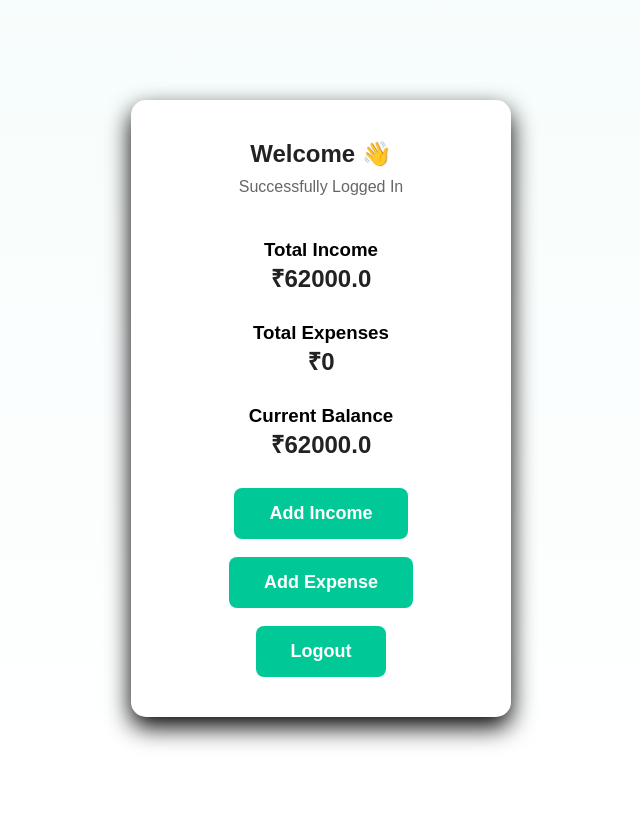
After one commit to saif-ai-dev/Expense_Tracker, a Flask app: page /dashboard in a window 1280 px wide. The commit adds this page. Shown: the whole page, without its empty margins (319-959 px from the left). Run offline with Flask 3, Linux system fonts and the light colour scheme; data comes from the database, SQL or seed files in the repository; both versions use the stored data as it was after the commit.

Commit message:
Implemented Add Income feature and dashboard updates

```diff
--- a/app.py
+++ b/app.py
@@ -1,18 +1,147 @@
-from flask import Flask, render_template
+from flask import Flask, render_template, request, redirect, url_for, flash
+import sqlite3
 
 app = Flask(__name__)
+app.secret_key = "expense_tracker_secret"
+
+def create_database():
+    conn = sqlite3.connect("Expense_Tracker.db")
+    cursor = conn.cursor()
+    cursor.execute("""
+        CREATE TABLE IF NOT EXISTS users (
+            id INTEGER PRIMARY KEY AUTOINCREMENT,
+            name TEXT NOT NULL,
+            email TEXT UNIQUE NOT NULL,
+            password TEXT NOT NULL
+        )
+    """)
+
+    cursor.execute("""
+CREATE TABLE IF NOT EXISTS transactions(
+    id INTEGER PRIMARY KEY AUTOINCREMENT,
+    user_id INTEGER,
+    type TEXT NOT NULL,
+    amount REAL NOT NULL,
+    category TEXT NOT NULL,
+    description TEXT,
+    FOREIGN KEY(user_id) REFERENCES users(id)
+)
+""")
+
+    conn.commit()
+    conn.close()
 
 @app.route("/")
 def home():
     return render_template("home.html")
 
-@app.route("/login")
+@app.route("/dashboard")
+def dashboard():
+
+    conn = sqlite3.connect("Expense_Tracker.db")
+    cursor = conn.cursor()
+
+    cursor.execute("SELECT SUM(amount) FROM transactions WHERE type='Income'")
+    total_income = cursor.fetchone()[0]
+
+    cursor.execute("SELECT SUM(amount) FROM transactions WHERE type='Expense'")
+    total_expense = cursor.fetchone()[0]
+
+    conn.close()
+
+    if total_income is None:
+        total_income = 0
+
+    if total_expense is None:
+        total_expense = 0
+
+    balance = total_income - total_expense
+
+    return render_template(
+        "dashboard.html",
+        total_income=total_income,
+        total_expense=total_expense,
+        balance=balance
+    )
+
+@app.route("/add_income", methods=["GET", "POST"])
+def add_income():
+
+    if request.method == "POST":
+        source = request.form["source"]
+        amount = request.form["amount"]
+
+        conn = sqlite3.connect("Expense_Tracker.db")
+        cursor = conn.cursor()
+
+        cursor.execute("""
+            INSERT INTO transactions (user_id, type, amount, category, description)
+            VALUES (?, ?, ?, ?, ?)
+        """, (1, "Income", amount, source, source))
+
+        conn.commit()
+        conn.close()
+
+        flash("Income Added Successfully!")
+        return redirect(url_for("dashboard"))
+
+    return render_template("add_income.html")
+
+@app.route("/login", methods=["GET", "POST"])
 def login():
+
+    if request.method == "POST":
+
+        email = request.form["email"]
+        password = request.form["password"]
+
+        conn = sqlite3.connect("Expense_Tracker.db")
+        cursor = conn.cursor()
+
+        cursor.execute(
+            "SELECT * FROM users WHERE email=? AND password=?",
+            (email, password)
+        )
+
+        user = cursor.fetchone()
+
+        conn.close()
+
+        if user:
+            flash("Login Successful!")
+            return redirect(url_for("dashboard"))
+
+        else:
+            flash("Invalid Email or Password!")
+            return redirect(url_for("login"))
+
     return render_template("login.html")
 
-@app.route("/register")
+@app.route("/register", methods=["GET", "POST"])
 def register():
+
+    if request.method == "POST":
+
+        name = request.form["name"]
+        email = request.form["email"]
+        password = request.form["password"]
+
+        conn = sqlite3.connect("Expense_Tracker.db")
+        cursor = conn.cursor()
+
+        cursor.execute(
+            "INSERT INTO users (name, email, password) VALUES (?, ?, ?)",
+            (name, email, password)
+        )
+
+        conn.commit()
+        conn.close()
+
+        flash("Registration successful! Please log in.", "success")
+        return redirect(url_for("login"))
+
     return render_template("register.html")
 
 if __name__ == "__main__":
+    create_database()
     app.run(debug=True)
--- /dev/null
+++ b/templates/dashboard.html
@@ -0,0 +1,58 @@
+<!DOCTYPE html>
+<html lang="en">
+
+<head>
+    <meta charset="UTF-8">
+    <meta name="viewport" content="width=device-width, initial-scale=1.0">
+    <title>Dashboard - Expense Tracker</title>
+
+    <link rel="stylesheet"
+        href="{{ url_for('static', filename='css/style.css') }}">
+</head>
+
+<body>
+
+    <div class="login-container">
+
+        <h2>Welcome 👋</h2>
+
+        <p>Successfully Logged In</p>
+
+        <br>
+
+        <h3>Total Income</h3>
+        <h2>₹{{ total_income }}</h2>
+
+        <br>
+
+        <h3>Total Expenses</h3>
+        <h2>₹{{ total_expense }}</h2>
+
+        <br>
+
+        <h3>Current Balance</h3>
+        <h2>₹{{ balance }}</h2>
+
+        <br>
+
+        <a href="/add_income" class="primary-btn">
+            Add Income
+        </a>
+
+        <br><br>
+
+        <a href="/add_expense" class="primary-btn">
+            Add Expense
+        </a>
+
+        <br><br>
+
+        <a href="/" class="primary-btn">
+            Logout
+        </a>
+
+    </div>
+
+</body>
+
+</html>
```
Also changed, not shown: templates/add_income.html (added, +48 -0 lines), templates/login.html (+11 -1 lines), templates/register.html (+8 -8 lines), Expense_Tracker.db (added).
